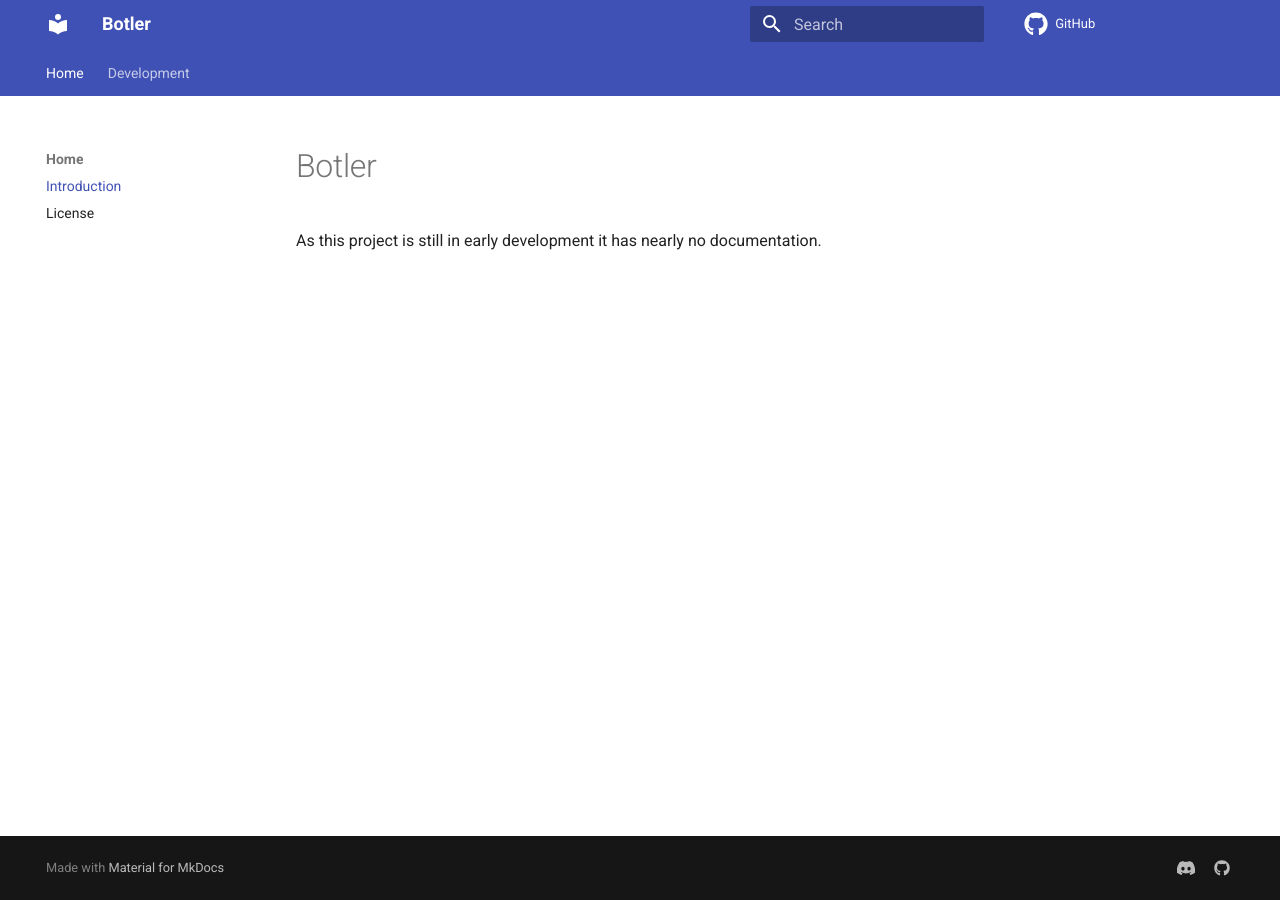
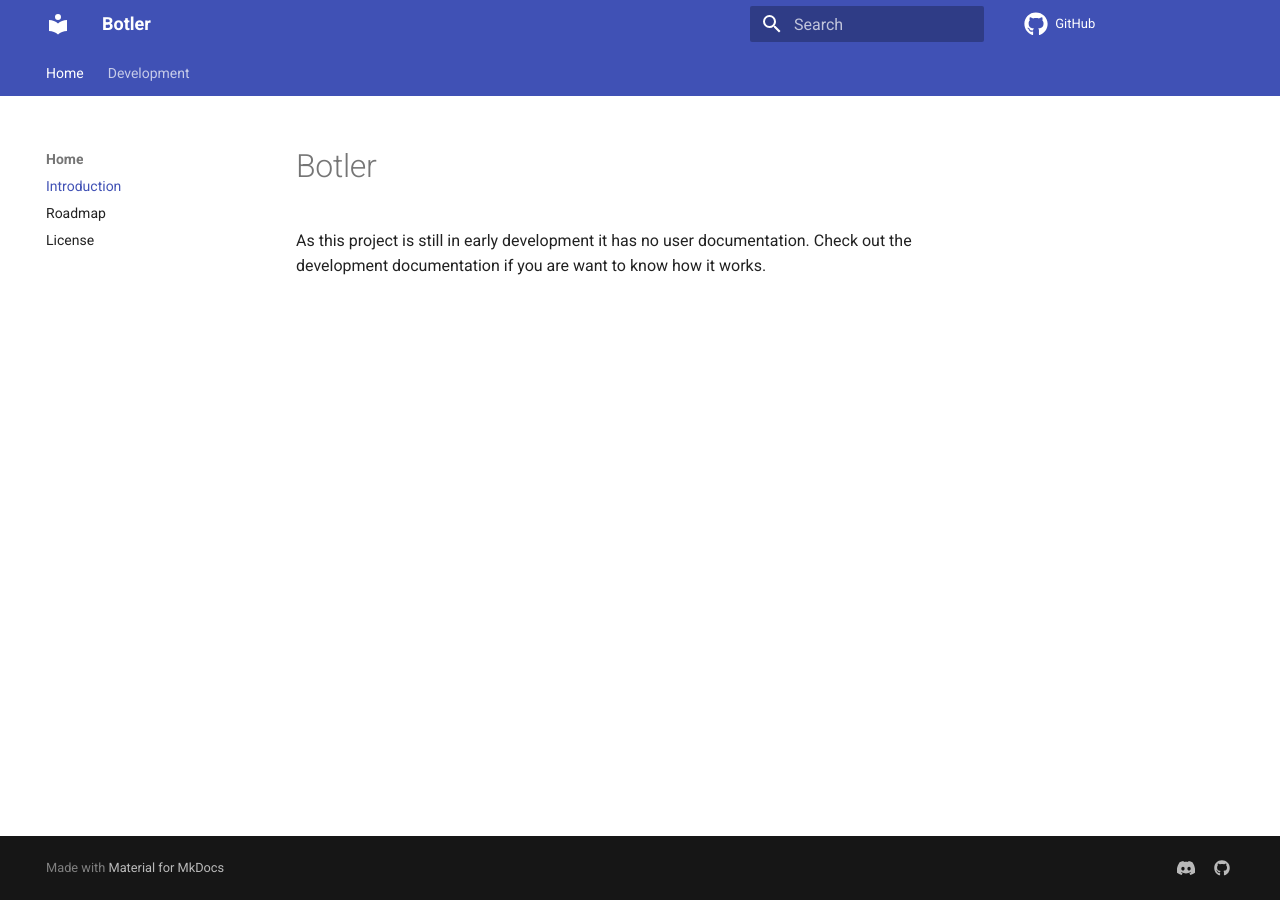
Before and after one commit to Botler-Dev/Botler, an MkDocs documentation site: the page built from docs/index.md, in a window 1280 px wide. Built offline with MkDocs 1.6.1 and Material for MkDocs 9.7.7, drawn with Linux system fonts in a browser that asks for light colours; comment, search, counter and statistics services are not loaded.

Commit message:
docs: move roadmap into docs

```diff
--- a/docs/index.md
+++ b/docs/index.md
@@ -1,3 +1,3 @@
 # Botler
 
-As this project is still in early development it has nearly no documentation.
+As this project is still in early development it has no user documentation. Check out the development documentation if you are want to know how it works.
--- a/mkdocs.yml
+++ b/mkdocs.yml
@@ -49,6 +49,7 @@ markdown_extensions:
 nav:
   - Home:
       - Introduction: index.md
+      - Roadmap: Roadmap.md
       - License: License.md
   - Development:
       - Run Botler: Development/Run-Botler.md
```
Also changed, not shown: README.md (+1 -1 lines), docs/Roadmap.md (renamed from roadmap.md, +1 -1 lines).
